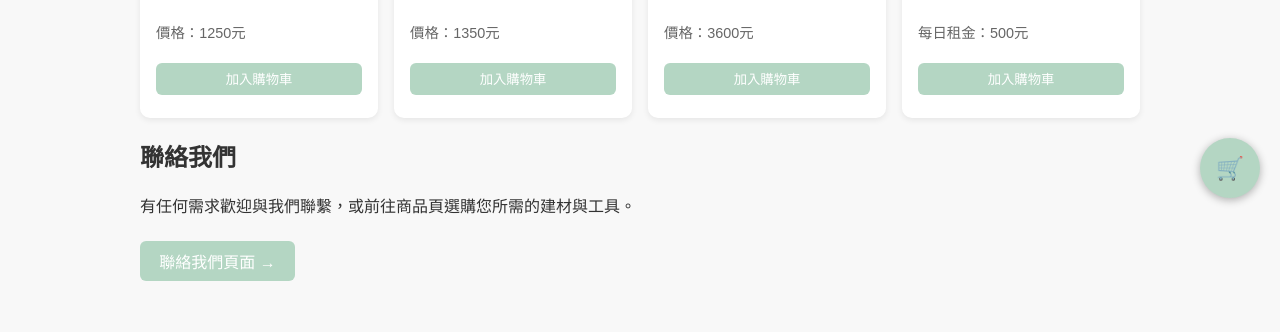
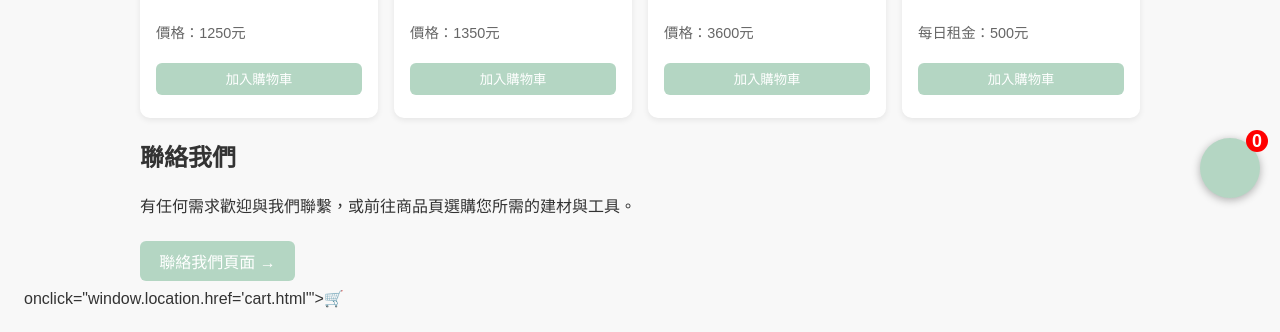
Before and after one commit to jing199410/Xiang-Zan-Materials, a plain HTML site: page index.html in a window 1280 px wide. Shown: the part 582-914 px from the top of the page. Drawn offline with Linux system fonts and the light colour scheme.

Commit message:
Add files via upload

```diff
--- a/assets/css/style.css
+++ b/assets/css/style.css
@@ -145,3 +145,20 @@ button:hover, a:hover {
 .floating-cart:hover {
     transform: scale(1.1);
 }
+
+.cart-count-badge {
+    position: absolute;
+    top: -8px;
+    right: -8px;
+    background-color: red;
+    color: white;
+    border-radius: 50%;
+    width: 22px;
+    height: 22px;
+    display: flex;
+    justify-content: center;
+    align-items: center;
+    font-size: 0.8em;
+    font-weight: bold;
+    z-index: 1000;
+}
--- a/assets/js/add-to-cart.js
+++ b/assets/js/add-to-cart.js
@@ -17,3 +17,36 @@ function addToCartFromProduct(product) {
     animateCart();
     alert("已加入購物車！");
 }
+
+
+function updateCartCount() {
+    const cart = JSON.parse(localStorage.getItem('cart') || '[]');
+    let count = 0;
+    cart.forEach(item => {
+        count += item.isRental ? 1 : item.quantity;
+    });
+    const badge = document.querySelector('.cart-count-badge');
+    if (badge) badge.textContent = count;
+}
+
+document.addEventListener('DOMContentLoaded', updateCartCount);
+
+function addToCartFromProduct(product) {
+    const cart = JSON.parse(localStorage.getItem('cart') || '[]');
+    let existing = cart.find(p => p.id === product.id);
+
+    if (existing) {
+        if (product.isRental) {
+            existing.days += product.days;
+        } else {
+            existing.quantity += product.quantity;
+        }
+    } else {
+        cart.push(product);
+    }
+
+    localStorage.setItem('cart', JSON.stringify(cart));
+    updateCartCount();
+    animateCart();
+    alert("已加入購物車！");
+}
--- a/index.html
+++ b/index.html
@@ -39,6 +39,6 @@
             <a href="contact.html">聯絡我們頁面 →</a>
         </section>
     </main>
-    <div class="floating-cart" onclick="window.location.href='cart.html'">🛒</div>
+    <div class="floating-cart"><span class="cart-count-badge">0</span></div><!-- cart --> onclick="window.location.href='cart.html'">🛒</div>
 </body>
 </html>
```
Also changed, not shown: product.html (+1 -1 lines), products.html (+1 -1 lines).
